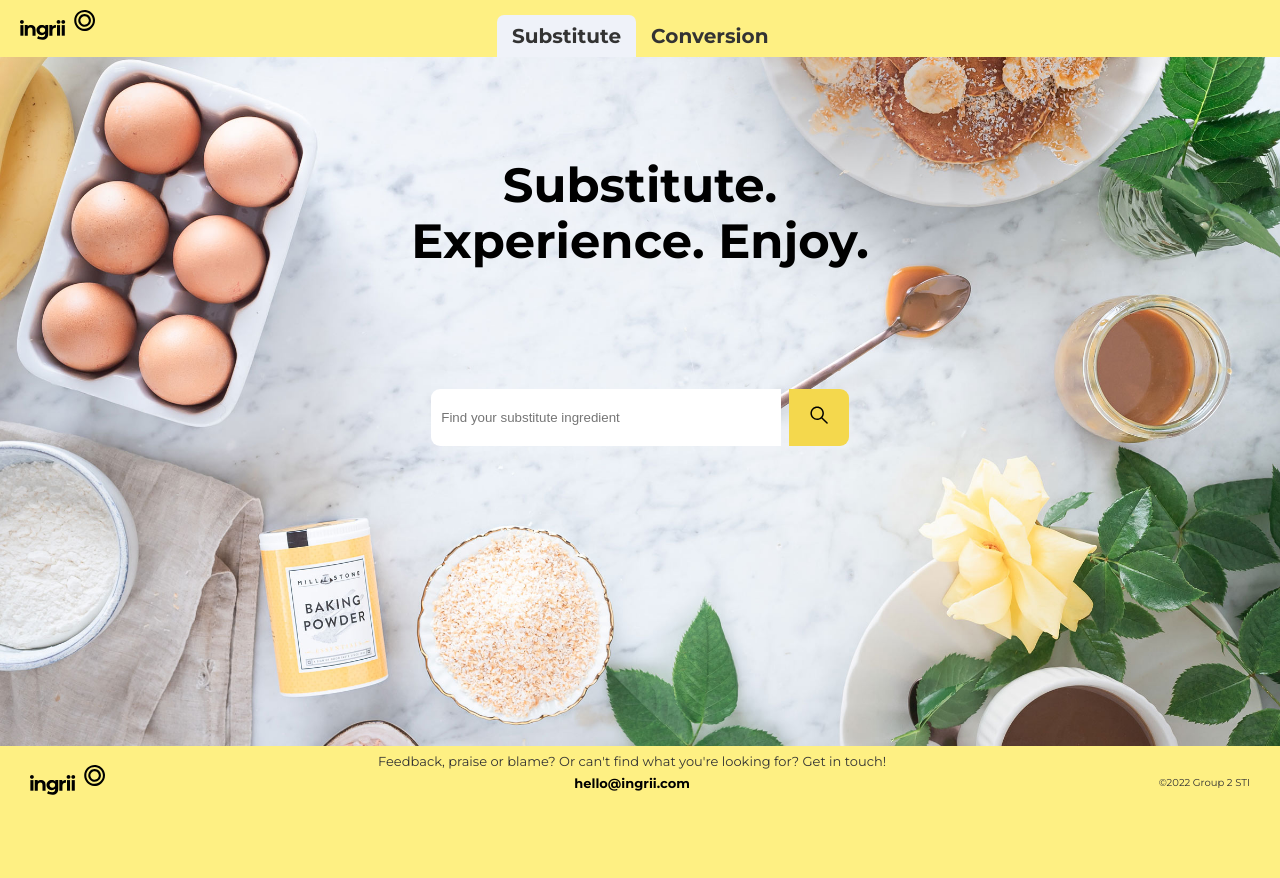
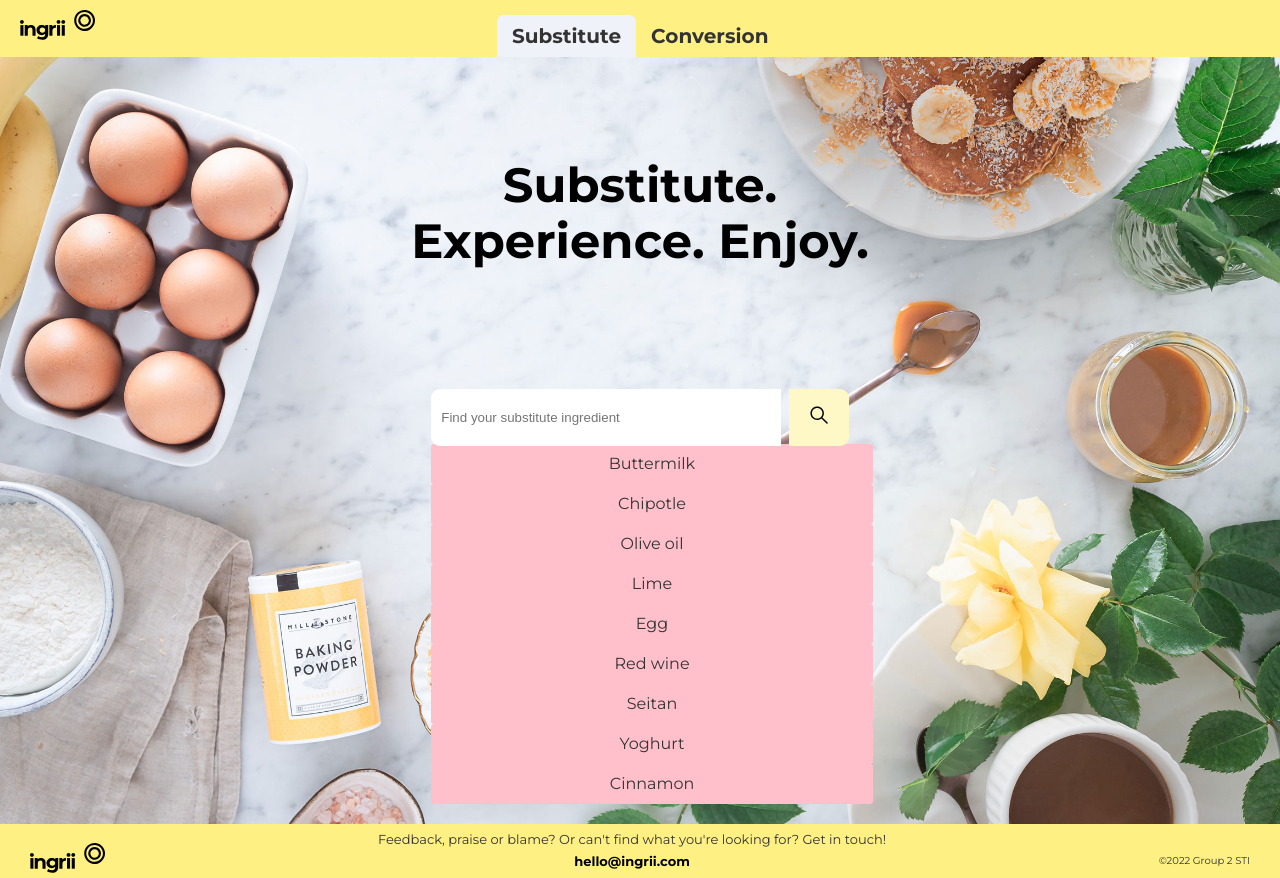
Before and after one commit to Annaaste/reactproject, a Next.js app: page /substitute in a window 1280 px wide. In both pictures the pointer is over the element 818 px from the left and 417 px from the top of the page. Before the commit the page ends 800 px from the top, so only its background shows below. Built offline with nearby package versions, Linux system fonts and the light colour scheme.

Commit message:
remove alt from Image

```diff
--- a/components/SearchBar/SearchBar.module.scss
+++ b/components/SearchBar/SearchBar.module.scss
@@ -46,7 +46,7 @@
 }
 
 .searchButton:hover {
-  background: $easterYellow;
+  background: $lightYellow;
 }
 
 .showResults {
@@ -93,7 +93,7 @@
   cursor: default;
   border-radius: 3px;
   background-color: pink;
-  display: none;
+  //display: none;
 }
 
 .searchInput.active .autocomBox li {
--- a/pages/index.jsx
+++ b/pages/index.jsx
@@ -16,7 +16,6 @@ export default function Home() {
       <div className={styles.imageWrapper}>
         <Image
           src={arrow}
-          alt={"pointing arrow"}
           width={20}
           height={20}
         />
```
